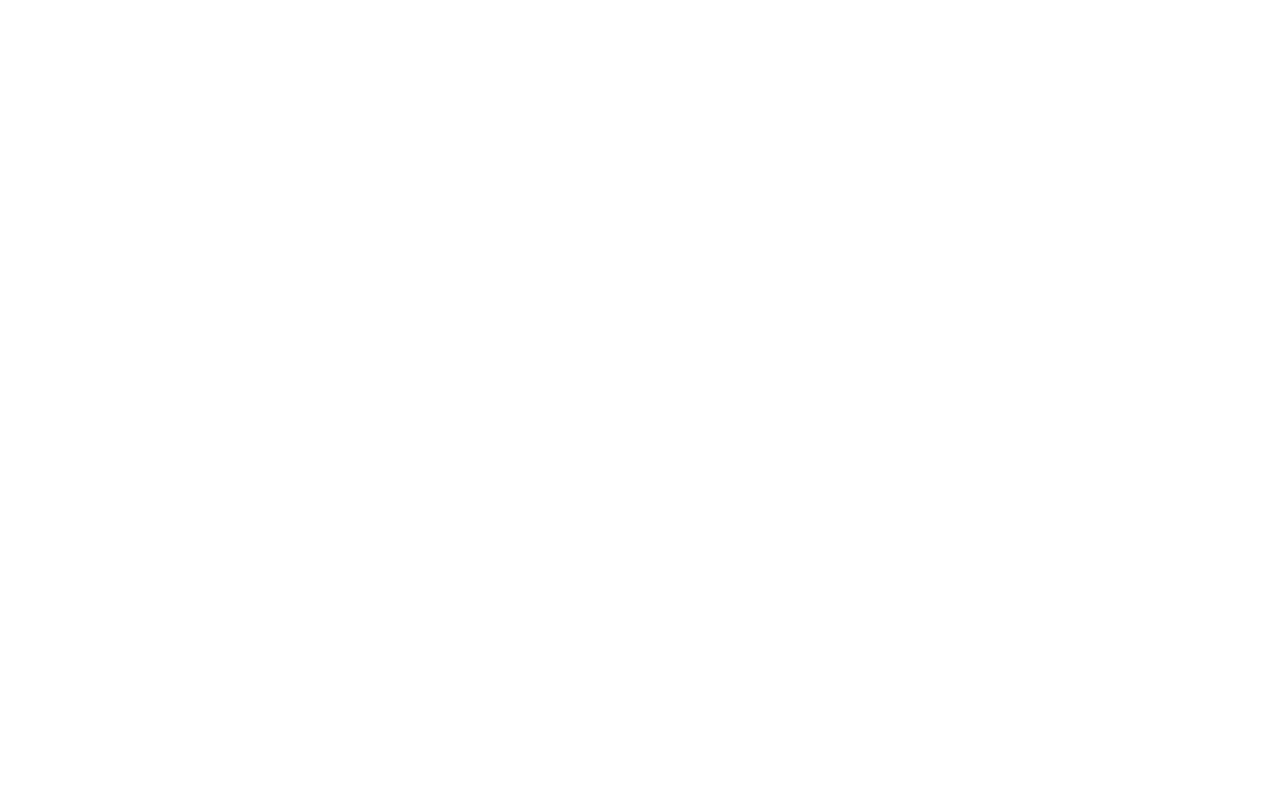
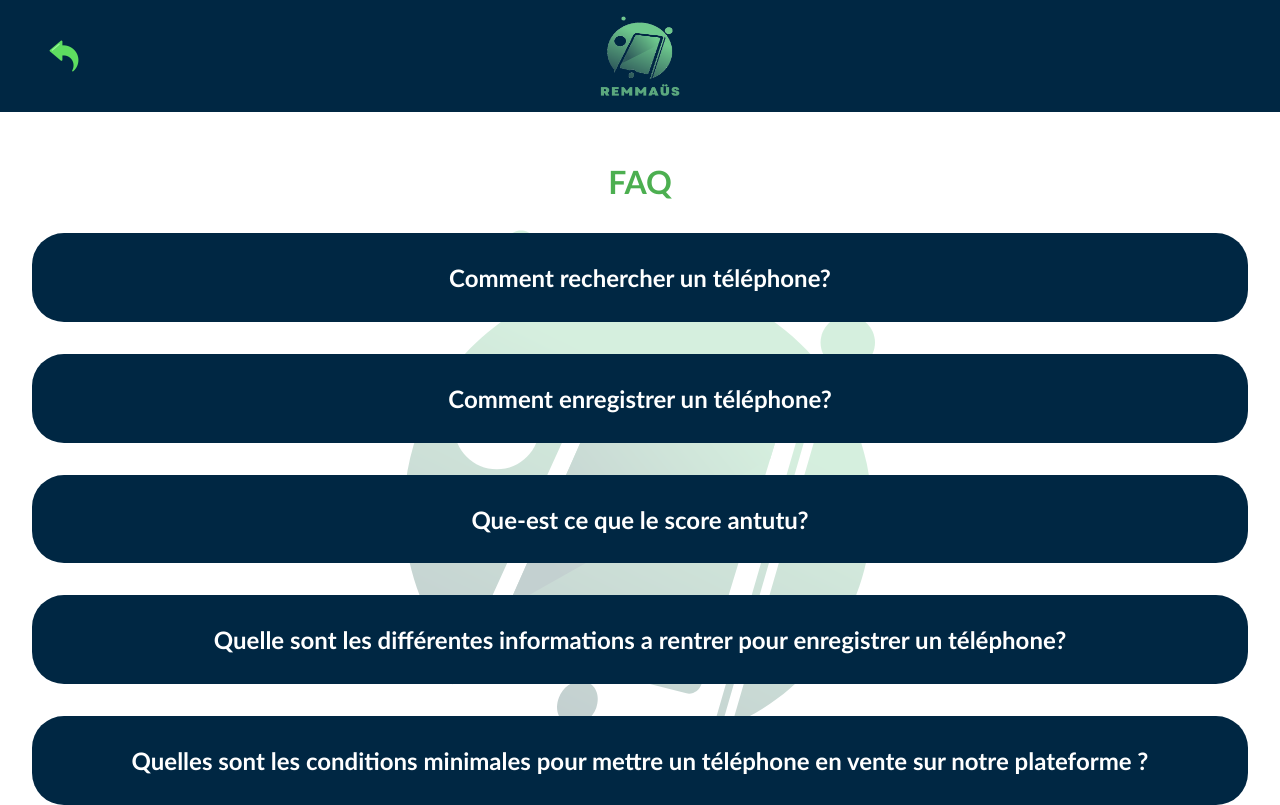
Before and after one commit to WildCodeSchool/2023-02-JS-Reims-hackathon-2-remmaus, a React (Vite) app in the folder frontend/: page /faq in a window 1280 px wide. Before the commit this address had no page. Built offline with nearby package versions, Linux system fonts and the light colour scheme.

Commit message:
add route to the FAQ page

```diff
--- a/frontend/src/App.css
+++ b/frontend/src/App.css
@@ -190,6 +190,10 @@
   color: #5ba87e;
 }
 
+.linkFaq {
+  text-decoration: none;
+}
+
 .greenButton:hover {
   background-color: #5ba87e;
 }
@@ -252,6 +256,9 @@
 
 .content {
   margin-top: 50px;
+  background: url(../src/assets/logofond.png);
+  background-repeat: no-repeat;
+  background-position: center;
 }
 
 .title {
@@ -278,34 +285,9 @@
   color: #ffffff;
 }
 
-.FAQ {
-  text-align: center;
+.returnButton {
+  height: 2em;
+  position: absolute;
+  left: 3em;
+  top: 2.5em;
 }
-
-.content {
-  margin-top: 50px;
-}
-
-.title {
-  color: #4caf50;
-}
-
-.question {
-  background-color: #002743;
-  color: white;
-  padding: 10px 20px;
-  border: none;
-  border-radius: 2rem;
-  margin-right: 2rem;
-  cursor: pointer;
-  margin: 2rem;
-}
-
-.question:hover {
-  background-color: #5ba87e;
-}
-
-.question.active {
-  background: #00a65a;
-  color: #ffffff;
-}
--- a/frontend/src/App.jsx
+++ b/frontend/src/App.jsx
@@ -4,6 +4,7 @@
 import Categorize from "./pages/Categorize";
 import Informations from "./pages/Informations";
 import Accueil from "./components/Accueil";
+import FAQ from "./components/FAQ";
 
 function App() {
   return (
@@ -13,6 +14,7 @@
         <Route path="/categorize" element={<Categorize />} />
         <Route path="/info" element={<Informations />} />
         <Route path="/info/:id" element="" />
+        <Route path="/faq" element={<FAQ />} />
       </Routes>
     </div>
   );
--- a/frontend/src/components/FAQ.jsx
+++ b/frontend/src/components/FAQ.jsx
@@ -1,4 +1,5 @@
 import React, { useState } from "react";
+import { Link } from "react-router-dom";
 
 function FAQ() {
   const [expandedQuestion, setExpandedQuestion] = useState(null);
@@ -45,6 +46,13 @@
   return (
     <div className="FAQ">
       <header className="header">
+        <Link to="/categorize">
+          <img
+            src="../src/images/back-arrow.png"
+            alt="back-arrow"
+            className="returnButton"
+          />
+        </Link>
         <img src="../src/images/logoremmaus.png" alt="Logo" className="logo" />
       </header>
       <div className="content">
--- a/frontend/src/components/LeftMenu.jsx
+++ b/frontend/src/components/LeftMenu.jsx
@@ -16,7 +16,11 @@
           Informations
         </button>
       </Link>
-      <h4 className="textLeftMenu">Remmaüs</h4>
+      <Link to="/FAQ" className="linkFaq">
+        <button type="button" className="linkMenu">
+          FAQ
+        </button>
+      </Link>
       <h6 className="textLeftMenu">
         Aurélien / Aylin / Flavien / Julien / Nils{" "}
       </h6>
```
Also changed, not shown: frontend/src/assets/logoremmaus.png (deleted), frontend/src/images/back-arrow.png (added).
